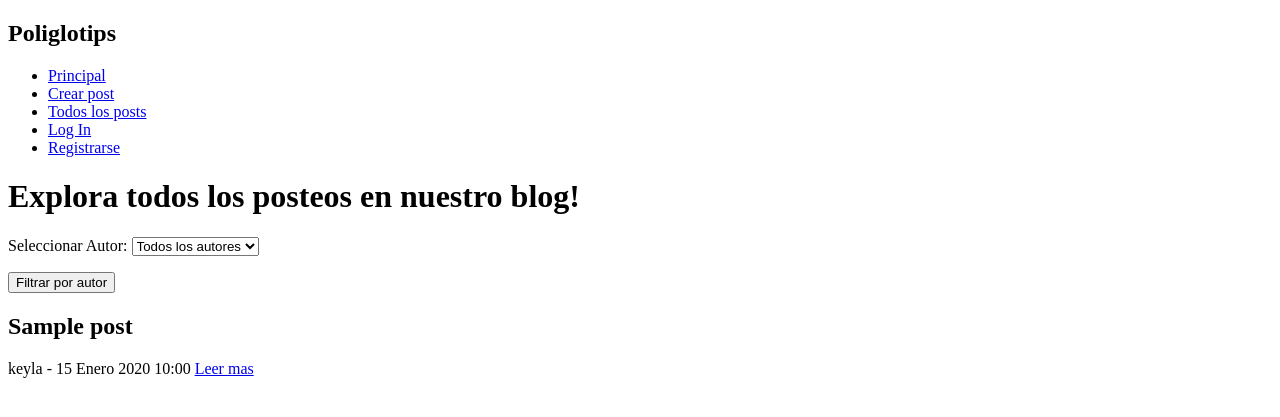
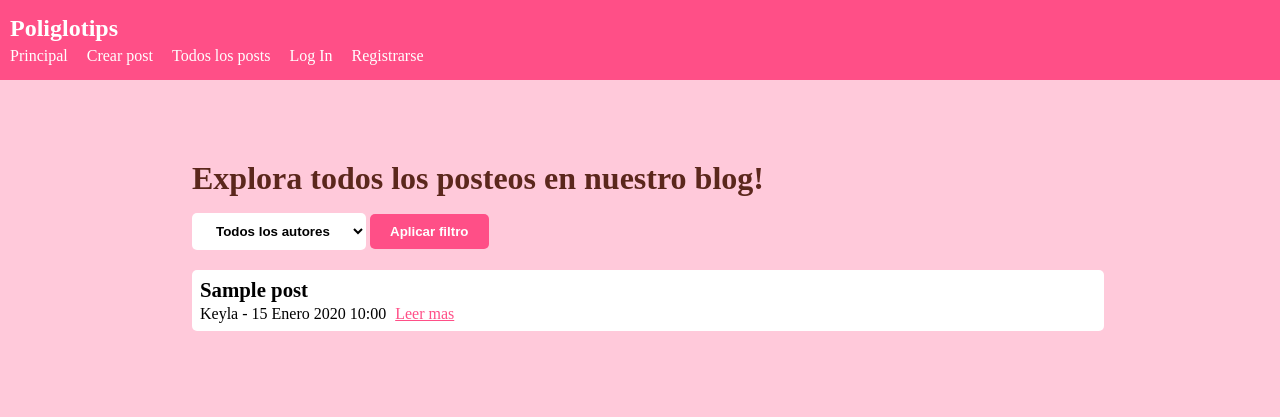
Before and after one commit to tkeyla/blog, a Django app: page /verposteos/1 in a window 1280 px wide. Shown: the top 417 px of the page. Run offline with Django 4.2, Linux system fonts and the light colour scheme; data comes from the database, SQL or seed files in the repository; both versions use the stored data as it was after the commit; tables that the repository leaves empty hold one stand-in row (values such as "Sample post").

Commit message:
Se agregaron estilos con CSS

```diff
--- a/post/static/post/styles.css
+++ b/post/static/post/styles.css
@@ -0,0 +1,207 @@
+*{
+    margin: 0;
+    padding: 0;
+    text-decoration: none;
+    list-style: none;
+}
+
+body {
+    background-color: rgb(255, 201, 218);
+}
+
+/*hasta aca los estilos generales*/
+
+header {
+    background-color: rgb(255, 79, 135);
+    padding: 10px;
+
+    h2 {
+        color: white;
+        margin: 5px 0;
+    }
+}
+
+nav {
+    margin: 5px 0;
+}
+
+nav ul li {
+    display: inline;
+    margin-right: 15px;
+}
+
+li a {
+    color: white;
+}
+
+li:hover a {
+    font-weight: 700;
+}
+
+/*hasta aca los estilos correspondientes al header y el navbar del sitio*/
+
+.content {
+    width: 70%;
+    max-width: 70%;
+    margin: 5rem auto;
+    text-align: center;
+
+    h1 {
+        color: rgb(91, 39, 28) ;
+        font-size: 2rem;
+        margin-bottom: 1rem;
+        text-align: left;
+    }
+
+    p {
+        text-align: justify;
+        margin-top: 1rem;
+    }
+}
+
+button, .submit {
+    width: fit-content;
+    background-color: rgb(255, 79, 135);
+    color: white;
+    font-size: 1rem;
+    font-weight: 600;
+    padding: 10px 20px;
+    margin-top: 2rem;
+    border: none;
+    border-radius: 5px;
+}
+
+button a {
+    color: white;
+    font-size: 1rem;
+    font-weight: 600;
+}
+
+.posteo-item-lista{
+    width: 100%;
+    margin: 20px 0px;
+    padding: 0.5rem;
+    text-align: left;
+    background-color: white;
+    border-radius: 5px;
+
+    h2 {
+        font-size: 1.3rem;
+        margin-bottom: 3px;
+    }
+
+    a {
+        margin-left: 5px;
+        color: rgb(255, 79, 135);
+        text-decoration: underline;
+    }
+}
+
+#filtrar-autores{
+    text-align: left;
+
+    li {
+        display: inline;
+    }
+
+    li select {
+        background-color: white;
+        color: black;
+        font-size: smaller;
+        font-weight: 600;
+        padding: 10px 20px;
+        border: none;
+        border-radius: 5px;
+    }
+
+    button {
+        margin: 0;
+        font-size: smaller;
+    }
+
+    label {
+        display: none;
+    }
+}
+
+#titulo-detalle {
+    margin-bottom: 0.5rem;
+}
+
+.fecha-creacion {
+    display: block;
+    width: 100%;
+    text-align: left;
+    color: rgb(91, 39, 28);
+    font-weight: 600;
+}
+
+.accounts-form, #confirmacion-form {
+    background-color: rgb(255, 79, 135);
+    width: 50%;
+    height: fit-content;
+    margin: 4rem auto;
+    padding: 1em;
+    text-align: center;
+    border-radius: 10px;
+    color: white;
+
+    label {
+        display: block;
+        width: 100%;
+        font-weight: bold;
+        margin-top: 5px;
+    }
+
+    button, .submit {
+        background-color: rgb(255, 201, 218);
+        color: rgb(91, 39, 28);
+        margin: 10px 0;
+        font-size: small;
+        font-weight: 600;
+    }
+
+    button a {
+        font-size: small;
+        font-weight: 600;
+        color: rgb(91, 39, 28);
+    }
+
+    p {
+        font-size: small;
+        font-weight: 600;
+    }
+}
+
+.helptext {
+    display: none;
+}
+
+.post-form {
+    text-align: left;
+
+    label {
+        display: block;
+        width: 100%;
+        font-size: large;
+        font-weight: 600;
+        padding-left: 3px;
+        margin-bottom: 5px;
+    }
+}
+
+#id_titulo {
+    width: fit-content;
+    min-width: 70%;
+    height: 50px;
+}
+
+#id_contenido {
+    width: fit-content;
+    min-width: 100%;
+}
+
+h3 {
+    text-align: left;
+    margin-top: 20px;
+}
--- a/post/templates/base.html
+++ b/post/templates/base.html
@@ -4,8 +4,8 @@
         <meta charset="UTF-8">
         <meta name="viewport" content="width=device-width, initial-scale=1.0">
         <title>{%block title%}{%endblock%}</title>
-        <!-- {%load static%}
-        <link rel="stylesheet" href="{% static 'mensajes/styles.css' %}">-->
+        {%load static%}
+        <link rel="stylesheet" href="{% static 'post/styles.css' %}">
         {%block script%}{%endblock%}
     </head>
     <body>
--- a/post/templates/crear_post.html
+++ b/post/templates/crear_post.html
@@ -2,9 +2,9 @@
 {%block title%} Crear nuevo post {%endblock%}
 {%block content%}
     <h1>Crea un nuevo post!</h1>
-    <form method="POST">
+    <form method="POST" class="post-form">
         {%csrf_token%}
-        {{form.as_p}}
+        {{form.as_ul}}
         <button type="submit">Publicar</button>
     </form>
 {%endblock%}
--- a/post/templates/editar_post.html
+++ b/post/templates/editar_post.html
@@ -2,7 +2,7 @@
 {%block title%} Editar post {%endblock%}
 {%block content%}
     <h1>Editar post!</h1>
-    <form method="POST">
+    <form method="POST" class="post-form">
         {%csrf_token%}
         {{form.as_p}}
         <button type="submit">Guardar cambios</button>
--- a/post/templates/home.html
+++ b/post/templates/home.html
@@ -2,4 +2,9 @@
 {%block title%} Poliglotips {%endblock%}
 {%block content%}
     <h1>Acá hablamos de idiomas!!</h1>
+    <p>
+        ¿Quieres compartir tu aprendizaje idiomas? ¿O quizás ver datos curiosos del idioma que aprendes? Tal vez quieres consejos y tips para mejorar tu aprendizaje. Pues encuentras todo eso por aquí. <br>
+        Poliglotips es una comunidad de estudiantes que aprenden y crecen juntos!
+    </p>
+    <button><a href="{%url 'ver_posteos' 'todos'%}">Explorar</a></button>
 {%endblock%}
--- a/post/templates/listar_posteos.html
+++ b/post/templates/listar_posteos.html
@@ -1,8 +1,8 @@
 {%if posteos%}
     {%for post in posteos%}
-        <div>
-            <h2>{{post.titulo}}</h2>
-            <span>{{post.autor.username}} - {{post.fecha_publicacion}}</span>
+        <div class="posteo-item-lista">
+            <h2>{{post.titulo|capfirst}}</h2>
+            <span>{{post.autor.username|capfirst}} - {{post.fecha_publicacion}}</span>
             <a href="{%url 'ver_post' id=post.id%}">Leer mas</a>
         </div>
     {%endfor%}
--- a/post/templates/listar_todos.html
+++ b/post/templates/listar_todos.html
@@ -2,9 +2,9 @@
 {%block title%} Explorar {%endblock%}
 {%block content%}
     <h1>Explora todos los posteos en nuestro blog!</h1>
-    <form method="GET" action="{% url 'ver_posteos' 'todos' %}">
-        {{ form.as_p }}
-        <button type="submit">Filtrar por autor</button>
+    <form id="filtrar-autores" method="GET" action="{% url 'ver_posteos' 'todos' %}">
+        {{ form.as_ul }}
+        <button type="submit">Aplicar filtro</button>
     </form>
     {%include "listar_posteos.html"%}
 {%endblock%}
--- a/post/templates/registration/registro.html
+++ b/post/templates/registration/registro.html
@@ -4,8 +4,11 @@
     <meta charset="UTF-8">
     <meta name="viewport" content="width=device-width, initial-scale=1.0">
     <title>Sign Up</title>
+    {%load static%}
+        <link rel="stylesheet" href="{% static 'post/styles.css' %}">
 </head>
 <body>
+    <div class="accounts-form">
         <h1>Registrarse</h1>
         <form method="POST">
             {%csrf_token%}
@@ -14,5 +17,7 @@
             <p>ya tenes una cuenta?</p>
             <button><a href="{%url 'login'%}">Inicia sesión</button></a></button>
         </form>
+    </div>
+
 </body>
 </html>
--- a/post/templates/ver_post.html
+++ b/post/templates/ver_post.html
@@ -1,9 +1,9 @@
 {%extends "base.html"%}
 {%block title%} Poliglotips - {{post.titulo}}{%endblock%}
 {%block content%}
-    <h1>{{post.titulo}}</h1>
-    <span>{{post.autor__username}} - {{post.fecha_publicacion}}</span>
-    <p>{{post.contenido}}</p>
+    <h1 id="titulo-detalle">{{post.titulo|capfirst}}</h1>
+    <span class="fecha-creacion">{{post.autor.username|capfirst}} - {{post.fecha_publicacion}}</span>
+    <p>{{post.contenido|capfirst}}</p>
     {%if post.autor == user%}
     <button><a href="{%url 'editar_post' pk=post.id%}">Editar post</a></button>
         <button><a href="{%url 'eliminar_post' pk=post.id%}">Eliminar post</a></button>
```
Also changed, not shown: post/templates/confirmar_eliminacion.html (+6 -1 lines), post/templates/registration/login.html (+6 -1 lines), db.sqlite3. Lines whose indentation alone changed are shown as unchanged.
